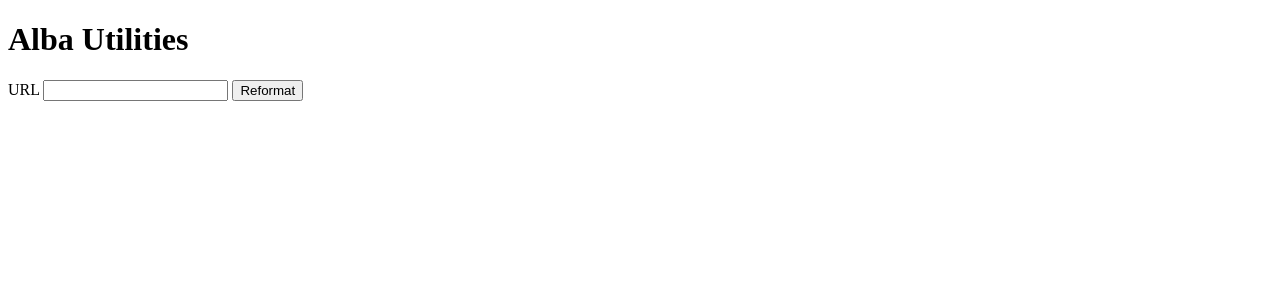
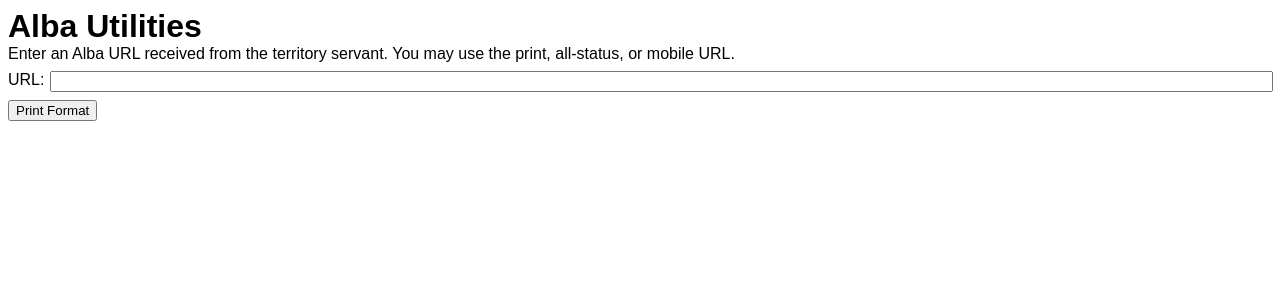
Before and after one commit to david672orford/alba-tools, a Flask app: page / in a window 1280 px wide. Shown: the top 300 px of the page. Run offline with Flask 2, Linux system fonts and the light colour scheme.

Commit message:
improved print formatting, index page

```diff
--- a/app/templates/index.html
+++ b/app/templates/index.html
@@ -3,14 +3,43 @@
 <head>
 <meta charset="utf-8">
 <title>Alba Utilities</title>
+<style>
+HTML, BODY, H1, P, DIV, FORM {
+	margin: 0;
+	padding: 0;
+	}
+BODY {
+	font-family: sans-serif;
+	padding: .5em;
+	}
+H1 {
+	margin: 0;
+	}
+P {
+	}
+DIV.row {
+	display: flex;
+	margin: .5em -.2em;
+	}
+DIV.row * {
+	margin: 0 .2em;
+	}
+DIV.row INPUT {
+	flex-grow: 1;
+	}
+</style>
 </head>
 <body>
 <h1>Alba Utilities</h1>
 
 <form action="/print" method="GET">
-<label>URL</label>
-<input name="url">
-<button type="submit">Reformat</button>
+<p>Enter an Alba URL received from the territory servant. You may use the
+print, all-status, or mobile URL.</p>
+<div class="row">
+	<label>URL:</label>
+	<input name="url">
+</div>
+<button type="submit">Print Format</button>
 </form>
 
 </body>
```
Also changed, not shown: app/alba.py (+7 -1 lines), app/templates/print.html (+38 -11 lines).
